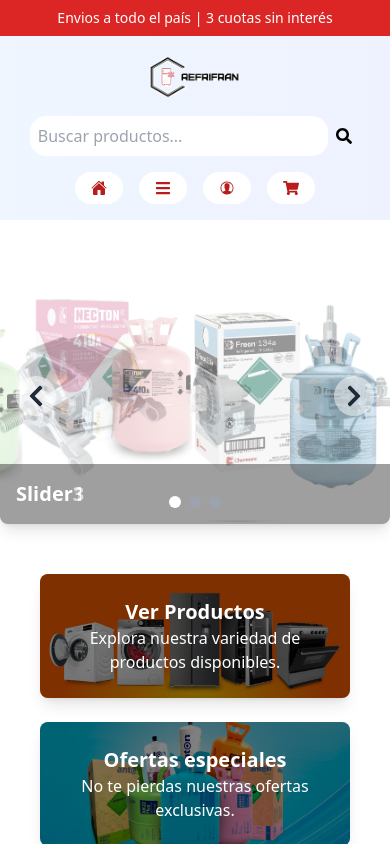
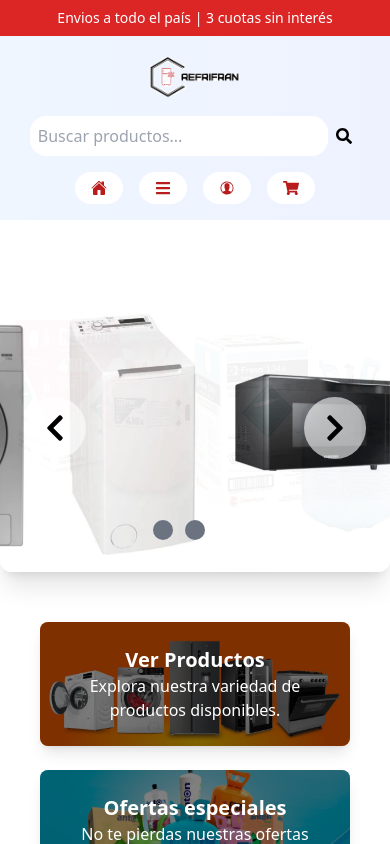
Before and after one commit to francoarmando1911/refrigeracion, a React (Vite) app: page / in a window 390 px wide. Shown: the top 844 px of the page. Built offline with nearby package versions, Linux system fonts and the light colour scheme.

Commit message:
actualizacion

```diff
--- a/src/components/Slider.tsx
+++ b/src/components/Slider.tsx
@@ -4,33 +4,27 @@
 type Slide = {
   id: number;
   image: string;
-  title: string;
 };
 
 const slides: Slide[] = [
   {
     id: 1,
     image: "/productos/sliderComponentes.png",
-    title: "Slider1",
   },
   {
     id: 2,
     image: "/productos/sliderElectrod.png",
-    title: "Slider2",
   },
   {
     id: 3,
     image: "/productos/sliderGas.png",
-    title: "Slider3",
   },
-
 ];
 
 const Slider: React.FC = () => {
   const [currentSlide, setCurrentSlide] = useState<number>(0);
   const [isPlaying] = useState<boolean>(true);
   const [isHovered, setIsHovered] = useState<boolean>(false);
-  const [error] = useState<Error | null>(null);
 
   const nextSlide = useCallback(() => {
     setCurrentSlide((prevSlide) => (prevSlide + 1) % slides.length);
@@ -48,37 +42,15 @@
     if (isPlaying && !isHovered) {
       intervalId = setInterval(() => {
         nextSlide();
-      }, 2000);
+      }, 3000);
     }
     return () => clearInterval(intervalId);
   }, [isPlaying, isHovered, nextSlide]);
 
-  useEffect(() => {
-    const handleKeyDown = (e: KeyboardEvent) => {
-      if (e.key === "ArrowLeft") prevSlide();
-      if (e.key === "ArrowRight") nextSlide();
-    };
-    window.addEventListener("keydown", handleKeyDown);
-    return () => window.removeEventListener("keydown", handleKeyDown);
-  }, [nextSlide]);
-
-  if (error) {
   return (
-      <div className="flex items-center justify-center h-screen bg-gray-100">
-        <div className="text-center">
-          <h2 className="text-2xl font-bold text-red-600 mb-4">Oops! Something went wrong.</h2>
-          <p className="text-gray-700">{error.message}</p>
-        </div>
-      </div>
-    );
-  }
-
-  return (
-    <>
-      <main className="pt-12">
-        <div className="relative w-full max-w-5xl mx-auto overflow-hidden rounded-lg shadow-lg">
+    <div className="relative max-w-full mx-auto mt-16 overflow-hidden rounded-xl shadow-xl">
       <div
-            className="relative h-64 sm:h-80 md:h-96"
+        className="relative h-72 sm:h-96 md:h-[500px]"
         onMouseEnter={handleMouseEnter}
         onMouseLeave={handleMouseLeave}
         role="region"
@@ -88,27 +60,24 @@
         {slides.map((slide, index) => (
           <div
             key={slide.id}
-                className={`absolute top-0 left-0 w-full h-full transition-opacity duration-500 ease-in-out ${index === currentSlide ? "opacity-100" : "opacity-0"
+            className={`absolute top-0 left-0 w-full h-full transition-opacity duration-700 ease-in-out ${index === currentSlide ? "opacity-100" : "opacity-0"
               }`}
             aria-hidden={index !== currentSlide}
           >
             <img
               src={slide.image}
-                  alt={slide.title}
-                  className="object-cover w-full h-full "
+              alt={`Slide ${slide.id}`}
+              className="object-cover w-full h-full transition-all duration-500 ease-in-out transform hover:scale-105"
             />
-                <div className="absolute bottom-0 left-0 right-0 p-4 bg-black bg-opacity-50 text-white">
-                  <h3 className="text-xl font-semibold">{slide.title}</h3>
-                </div>
           </div>
         ))}
       </div>
 
-          <div className="absolute bottom-4 left-0 right-0 flex justify-center space-x-2">
+      <div className="absolute bottom-8 left-1/2 transform -translate-x-1/2 flex space-x-3">
         {slides.map((_, index) => (
           <button
             key={index}
-                className={`w-3 h-3 rounded-full ${index === currentSlide ? "bg-white" : "bg-gray-400"}`}
+            className={`w-5 h-5 rounded-full ${index === currentSlide ? "bg-white" : "bg-gray-500"}`}
             onClick={() => setCurrentSlide(index)}
             aria-label={`Go to slide ${index + 1}`}
           />
@@ -116,23 +85,21 @@
       </div>
 
       <button
-            className="absolute top-1/2 left-4 transform -translate-y-1/2 bg-white bg-opacity-50 rounded-full p-2 focus:outline-none focus:ring-2 focus:ring-offset-2 focus:ring-blue-500"
+        className="absolute top-1/2 left-6 transform -translate-y-1/2 bg-white bg-opacity-60 rounded-full p-4 focus:outline-none focus:ring-2 focus:ring-offset-2 focus:ring-blue-500 transition-all duration-300 hover:bg-blue-500 hover:text-white"
         onClick={prevSlide}
         aria-label="Previous slide"
       >
-            <FaChevronLeft className="text-2xl text-gray-800" />
+        <FaChevronLeft className="text-3xl" />
       </button>
 
       <button
-            className="absolute top-1/2 right-4 transform -translate-y-1/2 bg-white bg-opacity-50 rounded-full p-2 focus:outline-none focus:ring-2 focus:ring-offset-2 focus:ring-blue-500"
+        className="absolute top-1/2 right-6 transform -translate-y-1/2 bg-white bg-opacity-60 rounded-full p-4 focus:outline-none focus:ring-2 focus:ring-offset-2 focus:ring-blue-500 transition-all duration-300 hover:bg-blue-500 hover:text-white"
         onClick={nextSlide}
         aria-label="Next slide"
       >
-            <FaChevronRight className="text-2xl text-gray-800" />
+        <FaChevronRight className="text-3xl" />
       </button>
     </div>
-      </main>
-    </>
   );
 };
 
--- a/src/data/discounts.ts
+++ b/src/data/discounts.ts
@@ -1,12 +1,12 @@
 import { Product } from '../types/types';
 
 export const products: Product[] = [
-    { id: 1, name: 'Producto', price: 1911, imageUrl: '/productos/microondas.png', discount: 20, category: 'aire' },
-    { id: 2, name: 'Producto', price: 1911, imageUrl: '/productos/acondicionado.png', discount: 10, category: 'aire' },
-    { id: 3, name: 'Producto', price: 1911, imageUrl: '/productos/ventilador.png', discount: 15, category: 'aire' },
-    { id: 4, name: 'Producto', price: 1911, imageUrl: '/productos/lavarropas.png', discount: 15, category: 'aire' },
-    { id: 5, name: 'Producto', price: 1911, imageUrl: '/productos/lavarropas.png', discount: 15, category: 'aire' },
-    { id: 6, name: 'Producto', price: 1911, imageUrl: '/productos/lavarropas.png', discount: 15, category: 'aire' },
-    { id: 7, name: 'Producto', price: 1911, imageUrl: '/productos/lavarropas.png', discount: 15, category: 'aire' },
-    { id: 8, name: 'Producto', price: 1911, imageUrl: '/productos/lavarropas.png', discount: 15, category: 'aire' },
+    { id: 1, name: 'Producto', price: 1911, imageUrl: '/electrod1.png', discount: 15, category: 'aire' },
+    { id: 2, name: 'Producto', price: 1911, imageUrl: '/electrod1.png', discount: 15, category: 'aire' },
+    { id: 3, name: 'Producto', price: 1911, imageUrl: '/electrod1.png', discount: 15, category: 'aire' },
+    { id: 4, name: 'Producto', price: 1911, imageUrl: '/electrod1.png', discount: 15, category: 'aire' },
+    { id: 5, name: 'Producto', price: 1911, imageUrl: '/electrod1.png', discount: 15, category: 'aire' },
+    { id: 6, name: 'Producto', price: 1911, imageUrl: '/electrod1.png', discount: 15, category: 'aire' },
+    { id: 7, name: 'Producto', price: 1911, imageUrl: '/electrod1.png', discount: 15, category: 'aire' },
+    { id: 8, name: 'Producto', price: 1911, imageUrl: '/electrod1.png', discount: 15, category: 'aire' },
 ];
```
Lines whose indentation alone changed are shown as unchanged.
